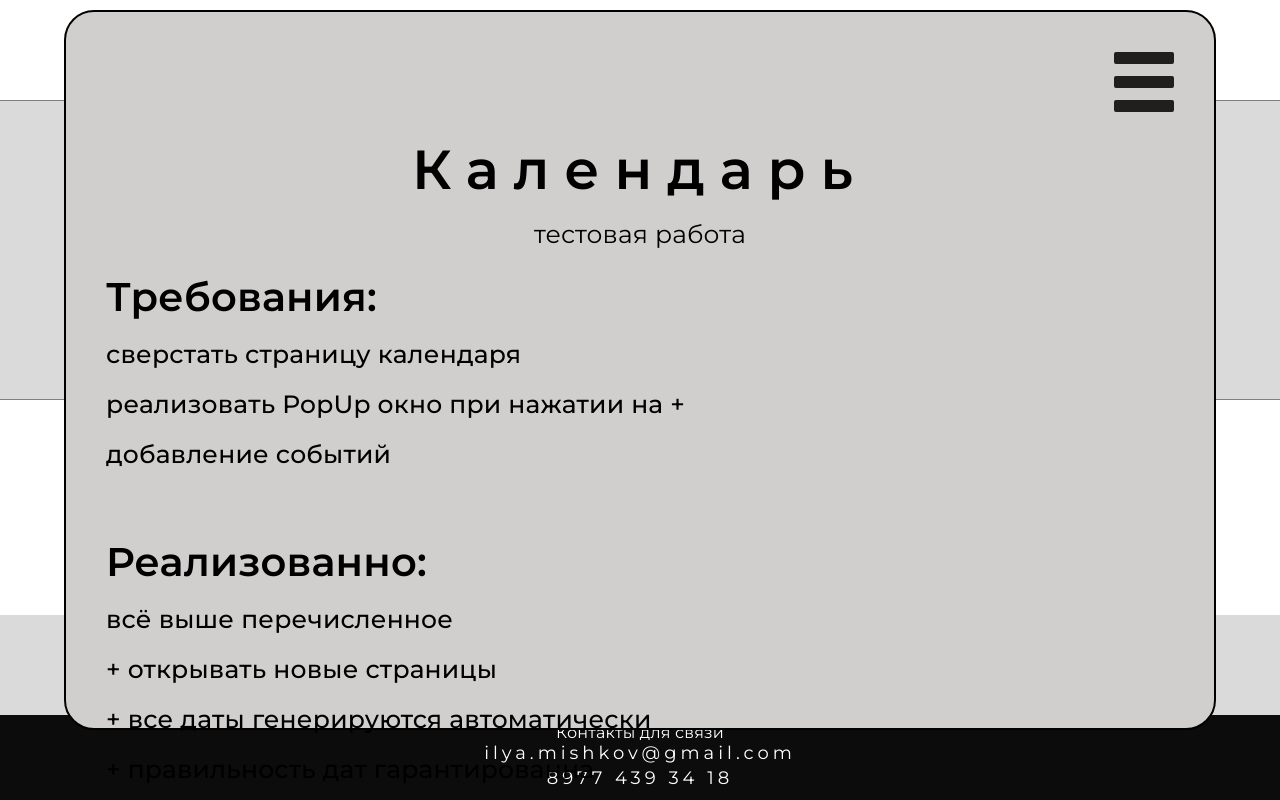
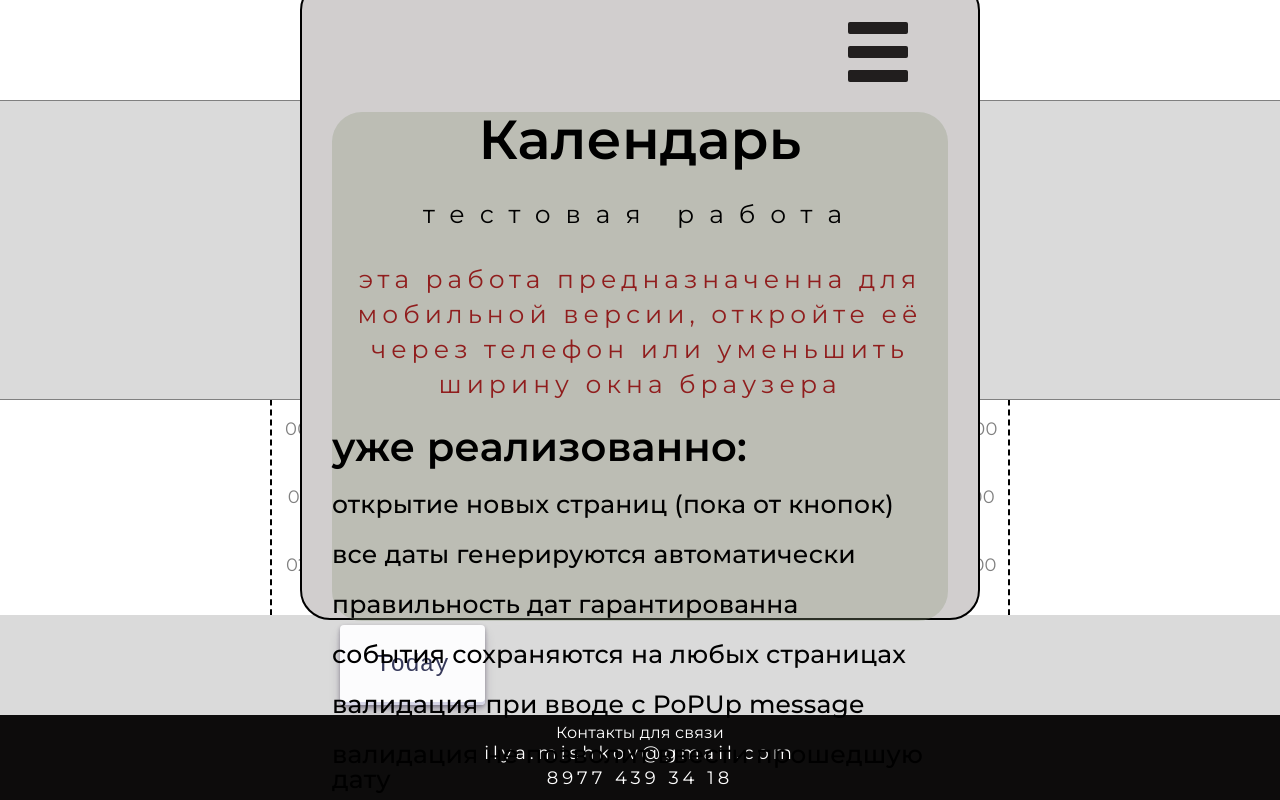
Before and after one commit to ChristianClee/CalendarV2, a React (Create React App) app: page / in a window 1280 px wide. Shown: the top 800 px of the page. Built offline with nearby package versions, Linux system fonts and the light colour scheme.

Commit message:
new description message

```diff
--- a/src/components/popUpMessages/Description.tsx
+++ b/src/components/popUpMessages/Description.tsx
@@ -12,7 +12,6 @@ const Description: React.FC = () => {
       <div className='description__container'>
         <div className='description__burger-container' >
           <div
-            // className="description__burger checked"
             className={(burger) ? "description__burger checked" : "description__burger"}
             onClick={() => {
               setBurger(true)
@@ -25,34 +24,37 @@ const Description: React.FC = () => {
           </div>
         </div>
         <div className="description__boby">
-          <div className="description__title">Календарь</div>
-          <div className="description__text">тестовая работа</div>
 
-          <ul>Требования:
-            <li>сверстать страницу календаря</li>
-            <li>реализовать PopUp окно при нажатии на +</li>
-            <li>добавление событий</li>
-            <li></li>
-            <li></li>
+          <div className ="description__inner-body">
+            <div className="description__title">Календарь</div>
 
-          </ul>
+            <div className="description__subtitle">тестовая работа</div>
+            <div className="description__text">
+              эта работа предназначенна для мобильной версии,
+              откройте её через телефон или уменьшить
+              ширину окна браузера
+            </div>
 
-          <ul>Реализованно:
-            <li>всё выше перечисленное </li>
 
-            <li>+ открывать новые страницы</li>
-            <li>+ все даты генерируются автоматически</li>
-            <li>+ правильность дат гарантированна</li>
-            <li>+ сохранять события на любых страницах</li>
-            <li>+ валидация при вводе с PoPUp</li>
-            <li>+ валидация не позволит ввести прошедшую дату </li>
-            <li>+ события сохраняются как от касания так и от ввода из PopUp</li>
+            <ul> уже реализованно:
+              <li>открытие новых страниц (пока от кнопок)</li>
+              <li>все даты генерируются автоматически</li>
+              <li>правильность дат гарантированна</li>
+              <li>события сохраняются на любых страницах</li>
+              <li>валидация при вводе с PoPUp message</li>
+              <li>валидация не позволит ввести прошедшую дату </li>
+              <li>события сохраняются как от касания так и от ввода из PopUp</li>
+            </ul>
+          </div>
+          <div className="description__text">
+            работа не окончательна, находится в разработке и постоянно дополняется
+          </div>
 
-          </ul>
-          <div className="description__text"> Некоторые детали изменены намеренно (например дизайн кнопок).Pixel perfect вроде никто не требовал  </div>
 
         </div>
+
       </div>
+
     </div>
 
   );
--- a/src/scss/_descriptionMessage.scss
+++ b/src/scss/_descriptionMessage.scss
@@ -4,45 +4,56 @@
   position: fixed;
   top: 0;
   left: 0;
-  // background-color: rgba(169, 12, 12, 0.692);
   z-index: 111;
   display: flex;
   justify-content: center;
   align-items: center;
 
   &__container {
-    margin-bottom: 60px;
+    box-sizing: border-box;
+    margin-bottom: 200px;
     background-color: rgb(209, 206, 206);
-    width: 90%;
-    height: 90%;
+    width: 680px;
+    height: 80%;
     border-radius: 30px;
     border: 2px solid black;
+    padding: 0 30px;
   }
 
   &__boby {
+    height: 80%;
     text-align: center;
-    // margin-top: 50px;
+    background-color: #8a977c4f;
     margin-top: 30px;
+    border-radius: 30px;
+    display: flex;
+    flex-direction: column;
+    justify-content: space-between;
   }
 
   &__title {
     font-size: 55px;
     font-weight: 600;
+
+  }
+  &__subtitle{
     letter-spacing: 15px;
+    font-size: 25px;
+     margin-top: 35px;
   }
 
   &__text {
+    // text-align: left;
     margin-top: 35px;
     font-size: 25px;
-    margin: 20px 20px 0 20px;
     line-height: 35px;
+    color: rgb(144, 29, 29);
+    letter-spacing: 5px;
   }
   ul {
     font-size: 40px;
     font-weight: 600;
     margin-top: 25px;
-    margin-left: 40px;
-    margin-right: 40px;
     display: flex;
     flex-direction: column;
     align-items: flex-start;
@@ -54,6 +65,7 @@
       margin-top: 25px;
     }
   }
+
   &__burger-container {
     display: flex;
     justify-content: right;
```
